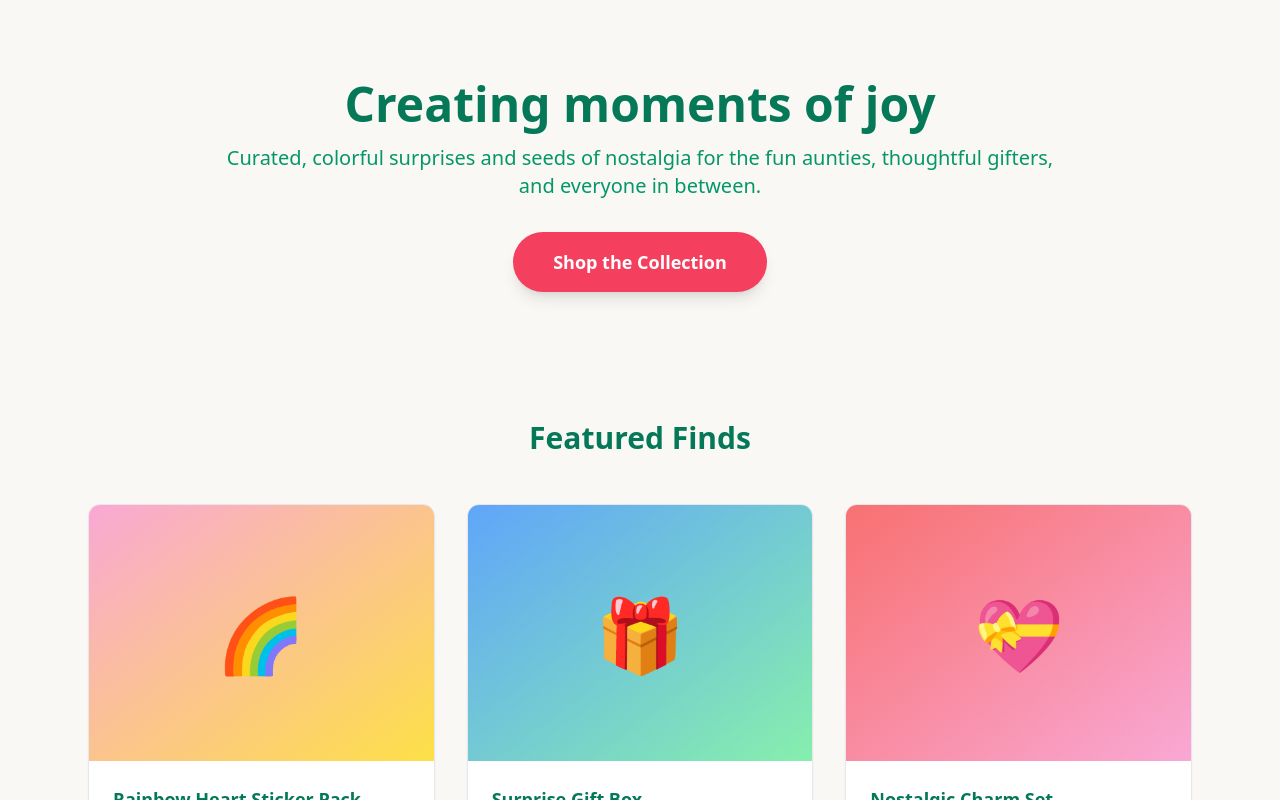
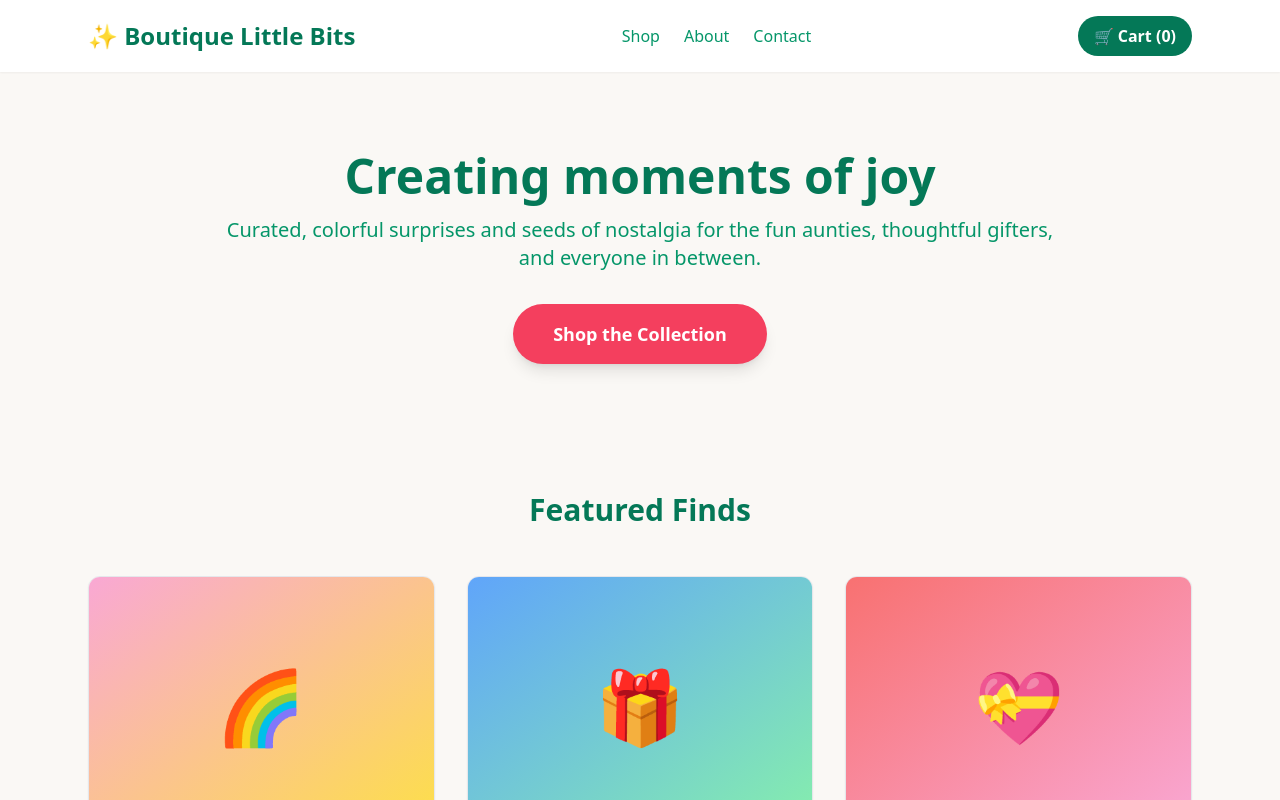
Before and after one commit to BoutiqueLittleBits-Admin/littlebits-hub, a Next.js app: page / in a window 1280 px wide. Shown: the top 800 px of the page. Built offline with nearby package versions, Linux system fonts and the light colour scheme.

Commit message:
Update layout.js

```diff
--- a/app/layout.js
+++ b/app/layout.js
@@ -1,9 +1,13 @@
 import './globals.css'
+import Header from './components/Header'
 
 export default function RootLayout({ children }) {
   return (
     <html lang="en">
-      <body>{children}</body>
+      <body>
+        <Header />
+        {children}
+      </body>
     </html>
   );
 }
```
